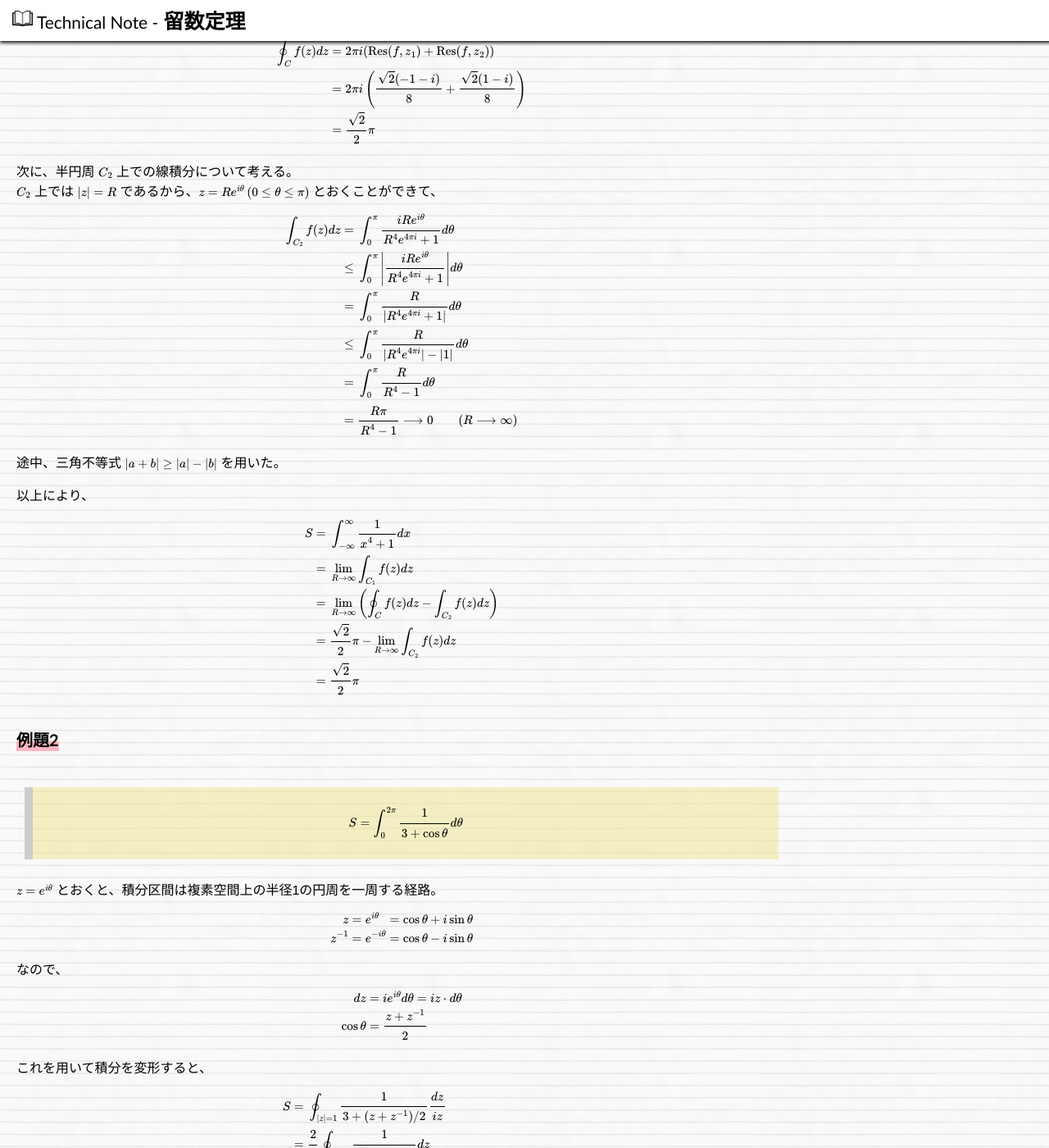
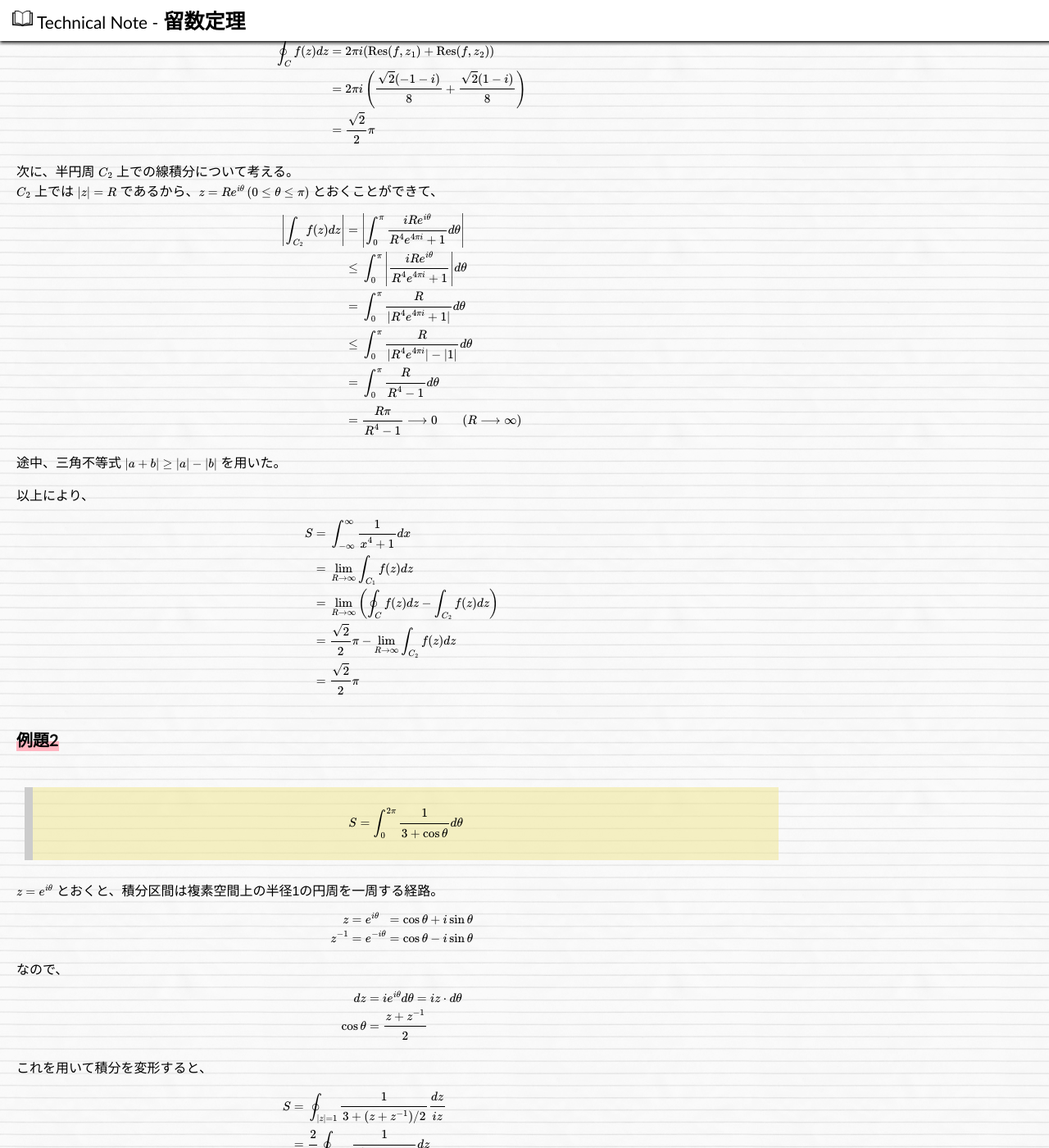
Before and after one commit to hkawabata/technical-note, a Jekyll site: the page built from docs/note/Math/calculus/complex-analysis/residue-theorem.md, in a window 1280 px wide and 1400 px high, scrolled down 5450 px. Shown: the whole window at 82% size. Built offline with Jekyll 4.4.1, drawn with Linux system fonts in a browser that asks for light colours; nearby versions of some CDN libraries; our own code applies the rules of GitHub Pages for plain Markdown files; formulas are drawn with MathJax 3; some of the changed text lies outside the part shown.

Commit message:
2023/11/29 23:29 update

```diff
--- a/docs/note/Math/calculus/complex-analysis/residue-theorem.md
+++ b/docs/note/Math/calculus/complex-analysis/residue-theorem.md
@@ -278,7 +278,9 @@ $C_2$ 上では $\vert z \vert = R$ であるから、$z=Re^{i\theta}\,(0\le\the
 
 $$
 \begin{eqnarray}
-    \int_{C_2} f(z) dz &=& \int_0^\pi \cfrac{iRe^{i\theta}}{R^4 e^{4\pi i} + 1} d\theta
+    \left\vert \int_{C_2} f(z) dz \right\vert
+    &=&
+    \left\vert \int_0^\pi \cfrac{iRe^{i\theta}}{R^4 e^{4\pi i} + 1} d\theta \right\vert
     \\ &\le&
     \int_0^\pi \left\vert \cfrac{iRe^{i\theta}}{R^4 e^{4\pi i} + 1} \right\vert d\theta
     \\ &=&
@@ -353,7 +355,7 @@ $$
 \end{eqnarray}
 $$
 
-$f(z) = \cfrac{1}{z^2 + 6z + 1}$ とおけば、複素空間上の円周 $|z|=1$ の内側にある $f(z)$ の特異点は $z=-3+2\sqrt{2}$ のみ。
+$f(z) = \cfrac{1}{z^2 + 6z + 1}$ とおけば、複素空間上の円周 $\vert z \vert=1$ の内側にある $f(z)$ の特異点は $z=-3+2\sqrt{2}$ のみ。
 
 したがって、留数定理より
 
```
